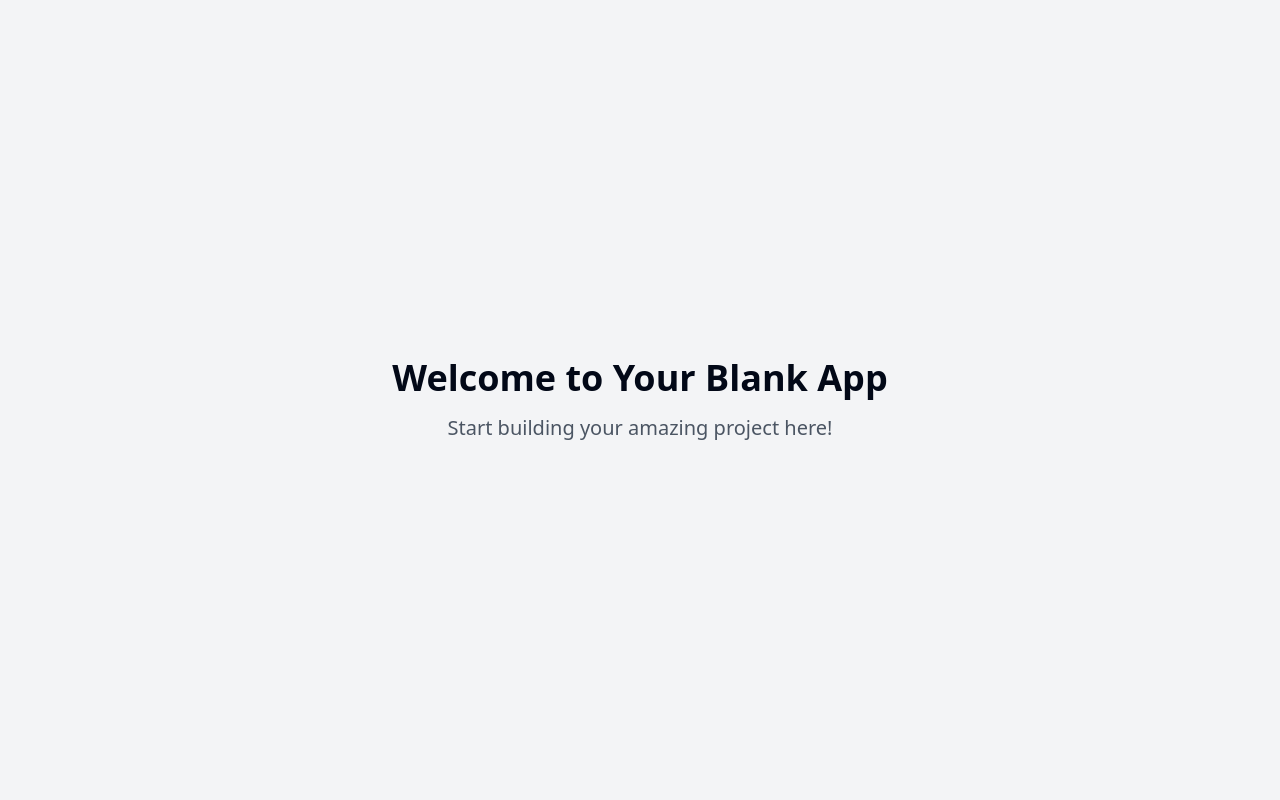
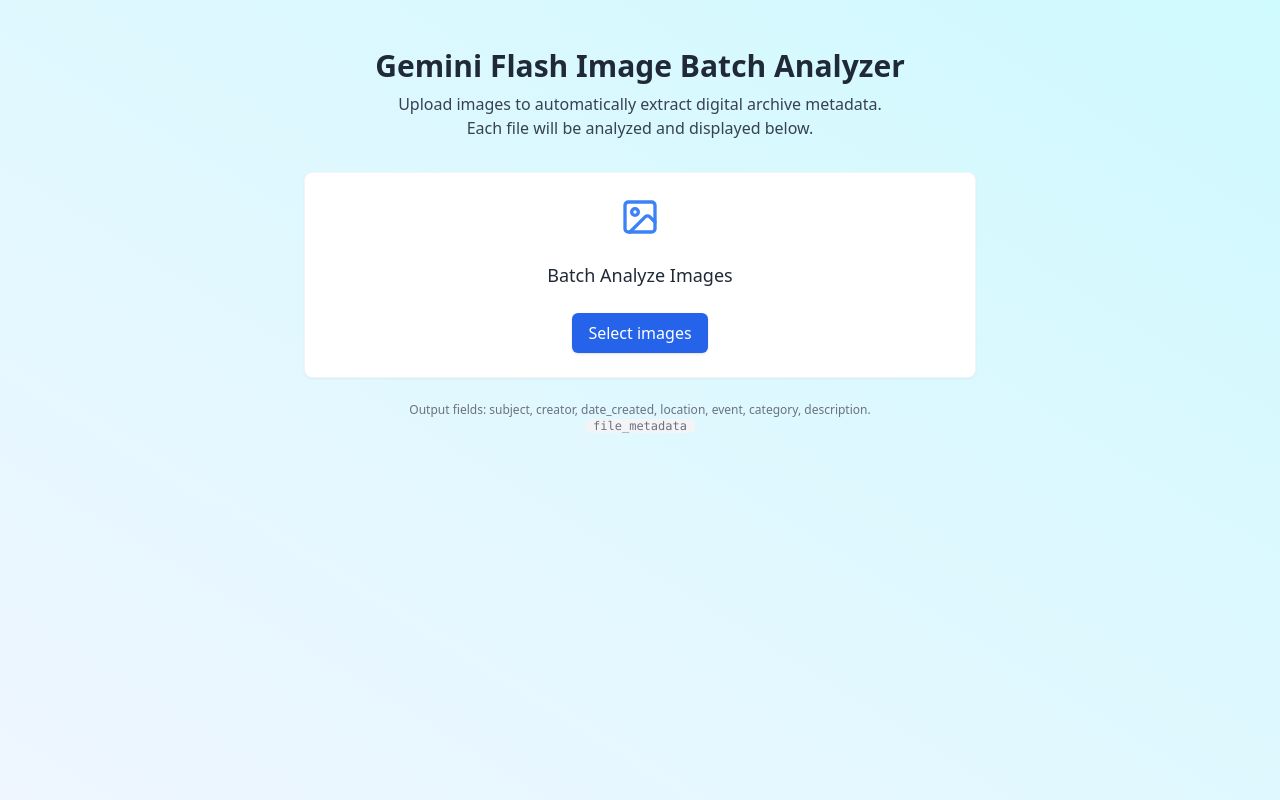
Before and after one commit to lucnagel/flash-image-scribe, a React (Vite) app: page / in a window 1280 px wide. Built offline with nearby package versions, Linux system fonts and the light colour scheme.

Commit message:
Implement image analysis web tool
Implement a web tool for batch analysis of multiple image files using the Gemini Flash API.

```diff
--- /dev/null
+++ b/src/components/ImageUploader.tsx
@@ -0,0 +1,48 @@
+
+import React from "react";
+import { Image as ImageIcon } from "lucide-react";
+import { cn } from "@/lib/utils";
+
+type Props = {
+  onFilesSelected: (files: File[]) => void;
+  loading: boolean;
+};
+
+const ImageUploader: React.FC<Props> = ({ onFilesSelected, loading }) => {
+  const inputRef = React.useRef<HTMLInputElement | null>(null);
+
+  const handleFiles = (e: React.ChangeEvent<HTMLInputElement>) => {
+    if (!e.target.files) return;
+    const files = Array.from(e.target.files).filter(
+      (f) => f.type.startsWith("image/")
+    );
+    onFilesSelected(files);
+    // Reset input so re-uploading same file works
+    e.target.value = "";
+  };
+
+  return (
+    <div className={cn("rounded-lg border border-muted bg-white shadow-sm p-6 flex flex-col items-center gap-4", loading && "opacity-70 pointer-events-none")}>
+      <ImageIcon className="w-10 h-10 text-blue-500 mb-2" />
+      <p className="font-medium text-lg text-gray-800">Batch Analyze Images</p>
+      <input
+        type="file"
+        accept="image/*"
+        multiple
+        disabled={loading}
+        ref={inputRef}
+        onChange={handleFiles}
+        className="hidden"
+      />
+      <button
+        type="button"
+        onClick={() => inputRef.current?.click()}
+        disabled={loading}
+        className="px-4 py-2 rounded-md bg-blue-600 hover:bg-blue-700 text-white mt-2 shadow transition"
+      >
+        {loading ? "Analyzing..." : "Select images"}
+      </button>
+    </div>
+  );
+};
+export default ImageUploader;
--- /dev/null
+++ b/src/components/ResultTable.tsx
@@ -0,0 +1,71 @@
+
+import React from "react";
+
+type Result = {
+  fileId: string; // file name
+  fileName: string;
+  metadata: {
+    subject: string;
+    creator: string;
+    date_created: string;
+    location: string;
+    event: string;
+    category: string;
+    description: string;
+  } | null;
+};
+
+type Props = {
+  results: Result[];
+  isLoading: boolean;
+};
+
+const ResultTable: React.FC<Props> = ({ results, isLoading }) => {
+  if (!results.length) return null;
+
+  return (
+    <div className="relative overflow-x-auto mt-8">
+      <table className="w-full min-w-[640px] border-collapse rounded-lg bg-white">
+        <thead>
+          <tr className="bg-blue-50">
+            <th className="px-3 py-2 text-xs font-bold uppercase border-b">File</th>
+            <th className="px-3 py-2 text-xs font-bold uppercase border-b">Subject</th>
+            <th className="px-3 py-2 text-xs font-bold uppercase border-b">Creator</th>
+            <th className="px-3 py-2 text-xs font-bold uppercase border-b">Date Created</th>
+            <th className="px-3 py-2 text-xs font-bold uppercase border-b">Location</th>
+            <th className="px-3 py-2 text-xs font-bold uppercase border-b">Event</th>
+            <th className="px-3 py-2 text-xs font-bold uppercase border-b">Category</th>
+            <th className="px-3 py-2 text-xs font-bold uppercase border-b">Description</th>
+            <th className="px-3 py-2 text-xs font-bold uppercase border-b">Status</th>
+          </tr>
+        </thead>
+        <tbody>
+          {results.map(({ fileId, fileName, metadata }, idx) => (
+            <tr key={fileId} className={idx % 2 === 0 ? "bg-gray-50" : "bg-white"}>
+              <td className="px-2 py-2 text-sm text-gray-700 font-mono">{fileName}</td>
+              {metadata ? (
+                <>
+                  <td className="px-2 py-2 text-sm">{metadata.subject}</td>
+                  <td className="px-2 py-2 text-sm">{metadata.creator}</td>
+                  <td className="px-2 py-2 text-sm">{metadata.date_created}</td>
+                  <td className="px-2 py-2 text-sm">{metadata.location}</td>
+                  <td className="px-2 py-2 text-sm">{metadata.event}</td>
+                  <td className="px-2 py-2 text-sm">{metadata.category}</td>
+                  <td className="px-2 py-2 text-sm">{metadata.description}</td>
+                  <td className="px-2 py-2 text-xs text-green-600 font-semibold">Analyzed</td>
+                </>
+              ) : (
+                <>
+                  <td colSpan={7} className="px-2 py-2 text-center text-sm text-gray-400">Pending / Failed</td>
+                  <td className="px-2 py-2 text-xs text-orange-700 font-semibold">{isLoading ? "Analyzing..." : "Failed"}</td>
+                </>
+              )}
+            </tr>
+          ))}
+        </tbody>
+      </table>
+    </div>
+  );
+};
+
+export default ResultTable;
--- /dev/null
+++ b/src/lib/gemini.ts
@@ -0,0 +1,82 @@
+
+/**
+ * Utility to send an image to Gemini Flash for metadata extraction.
+ * Uses Gemini Pro Vision (Flash) API.
+ */
+type MetadataResponse = {
+  subject: string;
+  creator: string;
+  date_created: string;
+  location: string;
+  event: string;
+  category: string;
+  description: string;
+};
+
+const GEMINI_API_KEY = "AIzaSyBBStBdtFIqw5fWGcChsCuwWEOI-qR-J2M";
+const GEMINI_URL = "https://generativelanguage.googleapis.com/v1/models/gemini-pro-vision:generateContent?key=" + GEMINI_API_KEY;
+
+/**
+ * Analyze one image file using Gemini Flash and return metadata.
+ */
+export async function analyzeImage(file: File): Promise<MetadataResponse | null> {
+  // Convert file to base64
+  const base64 = await new Promise<string>((resolve, reject) => {
+    const reader = new FileReader();
+    reader.onload = () => {
+      const result = (reader.result as string).split(",")[1]; // remove data:...;base64,
+      resolve(result);
+    };
+    reader.onerror = reject;
+    reader.readAsDataURL(file);
+  });
+
+  // Prompt Gemini for metadata extraction
+  const prompt = `
+You are a digital archivist. Analyze the attached image file and extract the following metadata as accurately as possible. Output your answer ONLY as a JSON object with these keys:
+"subject", "creator", "date_created", "location", "event", "category", "description".
+
+If any field is unknown, use an empty string.
+
+Example:
+{"subject":"dog","creator":"","date_created":"2023-05-06","location":"New York","event":"","category":"animal","description":"A brown dog lies on a blue sofa."}
+
+Give no explanation or commentary, ONLY valid compact JSON.
+`;
+
+  const body = {
+    contents: [
+      {
+        parts: [
+          {
+            text: prompt
+          },
+          {
+            inlineData: {
+              mimeType: file.type,
+              data: base64,
+            }
+          }
+        ]
+      }
+    ]
+  };
+  // Call Gemini Flash for vision
+  const res = await fetch(GEMINI_URL, {
+    method: "POST",
+    headers: {"Content-Type": "application/json"},
+    body: JSON.stringify(body)
+  });
+  const data = await res.json();
+  // Extract JSON object from Gemini's text reply
+  try {
+    const text = data?.candidates?.[0]?.content?.parts?.[0]?.text ?? "";
+    const jsonText = text.match(/\{[\s\S]*\}/)?.[0]; // Find first {...}
+    if (!jsonText) return null;
+    // Remove any trailing commas, just in case
+    const clean = jsonText.replace(/,\s*\}/g, "}").replace(/,\s*\]/g, "]");
+    return JSON.parse(clean) as MetadataResponse;
+  } catch {
+    return null;
+  }
+}
--- a/src/pages/Index.tsx
+++ b/src/pages/Index.tsx
@@ -1,11 +1,75 @@
-// Update this page (the content is just a fallback if you fail to update the page)
+
+import React from "react";
+import ImageUploader from "@/components/ImageUploader";
+import ResultTable from "@/components/ResultTable";
+import { analyzeImage } from "@/lib/gemini";
+import { toast } from "sonner";
+
+type BatchResult = {
+  fileId: string;
+  fileName: string;
+  metadata: {
+    subject: string;
+    creator: string;
+    date_created: string;
+    location: string;
+    event: string;
+    category: string;
+    description: string;
+  } | null;
+};
 
 const Index = () => {
+  const [results, setResults] = React.useState<BatchResult[]>([]);
+  const [loading, setLoading] = React.useState(false);
+
+  // When user selects files
+  const onFilesSelected = async (files: File[]) => {
+    setLoading(true);
+    setResults(
+      files.map((file) => ({
+        fileId: file.name + "_" + file.size,
+        fileName: file.name,
+        metadata: null,
+      }))
+    );
+    // Process images in parallel, but show metadata as they complete
+    await Promise.all(
+      files.map(async (file, idx) => {
+        try {
+          const metadata = await analyzeImage(file);
+          setResults((prev) =>
+            prev.map((r, i) =>
+              i === idx ? { ...r, metadata } : r
+            )
+          );
+        } catch (e: any) {
+          setResults((prev) =>
+            prev.map((r, i) =>
+              i === idx ? { ...r, metadata: null } : r
+            )
+          );
+        }
+      })
+    );
+    setLoading(false);
+    toast.success("Batch analysis complete!");
+  };
+
   return (
-    <div className="min-h-screen flex items-center justify-center bg-gray-100">
-      <div className="text-center">
-        <h1 className="text-4xl font-bold mb-4">Welcome to Your Blank App</h1>
-        <p className="text-xl text-gray-600">Start building your amazing project here!</p>
+    <div className="min-h-screen bg-gradient-to-tr from-blue-50 to-cyan-100 flex flex-col items-center justify-start pt-12 px-2">
+      <div className="max-w-2xl w-full mx-auto">
+        <h1 className="text-3xl font-extrabold text-gray-800 mb-2 text-center">Gemini Flash Image Batch Analyzer</h1>
+        <p className="text-md text-gray-700 mb-8 text-center">
+          Upload images to automatically extract digital archive metadata.<br />
+          Each file will be analyzed and displayed below.
+        </p>
+        <ImageUploader onFilesSelected={onFilesSelected} loading={loading} />
+        <ResultTable results={results} isLoading={loading} />
+        <div className="text-xs text-gray-500 mt-6 text-center">
+          Output fields: subject, creator, date_created, location, event, category, description.<br />
+          <span className="font-mono bg-gray-100 px-2 rounded">file_metadata</span>
+        </div>
       </div>
     </div>
   );
```
